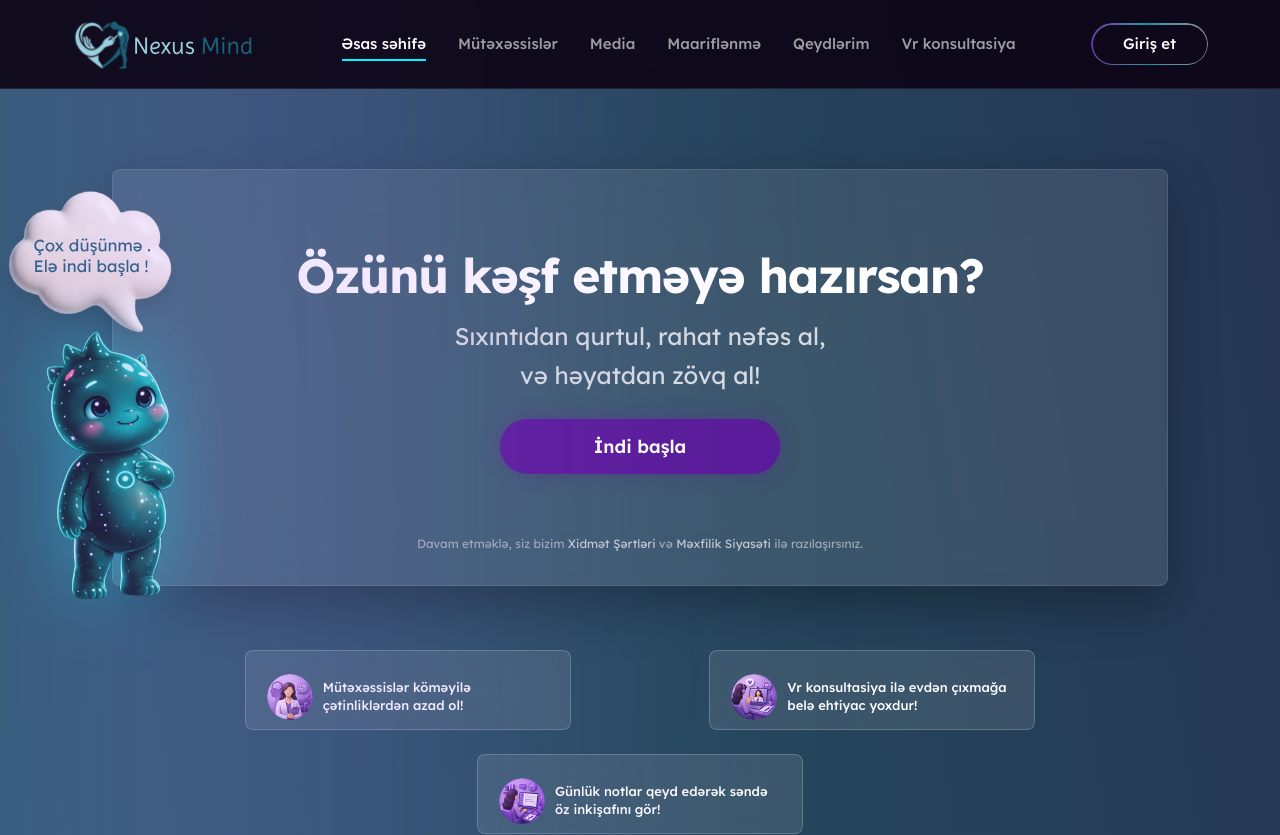
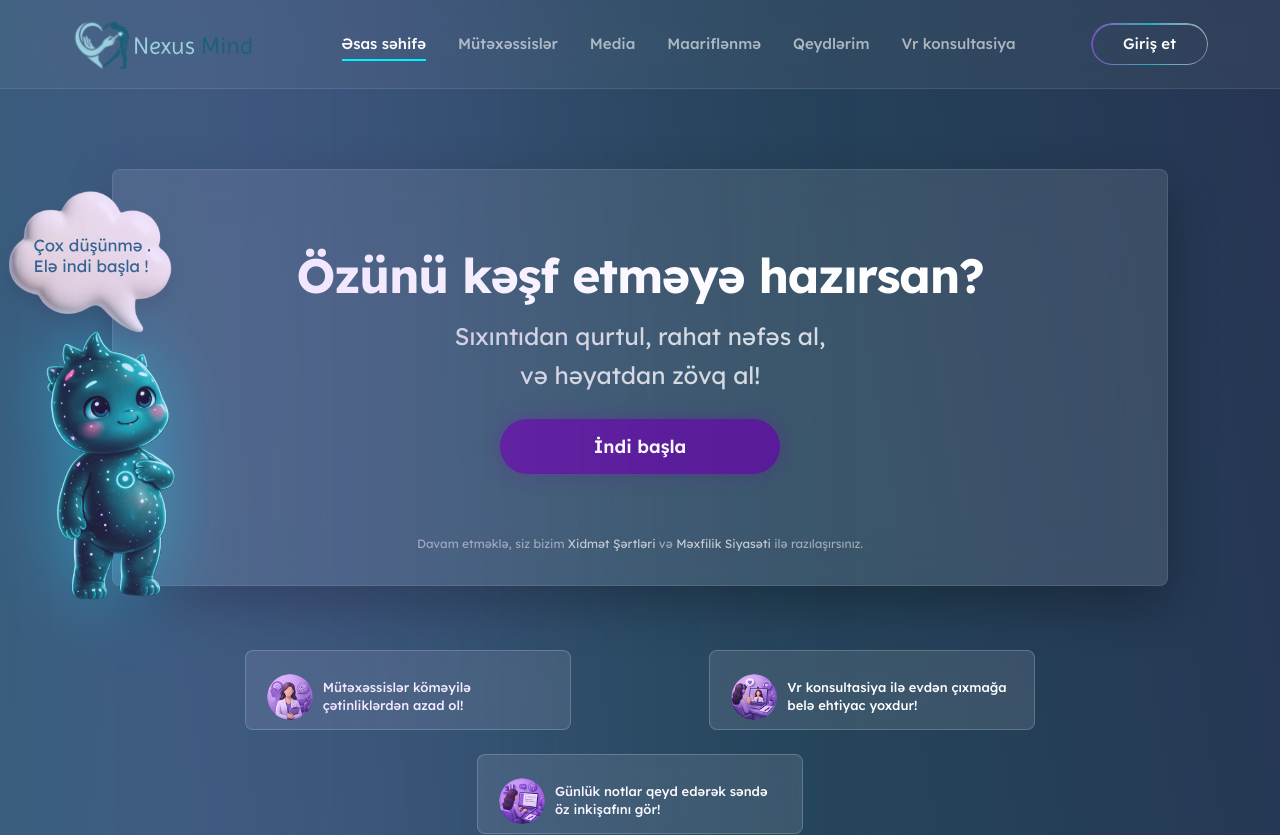
Before and after one commit to NuxusMind-Org/nexusmind_web, a React (Vite) app: page / in a window 1280 px wide. Shown: the top 835 px of the page. Built offline with nearby package versions, Linux system fonts and the light colour scheme.

Commit message:
opt navbar v2

```diff
--- a/src/features/landing/components/LandingNavbar.tsx
+++ b/src/features/landing/components/LandingNavbar.tsx
@@ -134,7 +134,7 @@ export const LandingNavbar = ({ activePage, activeSection, scrollToSection }: La
 
   return (
     <>
-      <header className="w-full px-4 sm:px-8 md:px-[72px] py-4 flex items-center justify-between z-50 bg-[#0d0415]/90 backdrop-blur-md border-b border-white/10 shrink-0 sticky top-0">
+      <header className="w-full px-4 sm:px-8 md:px-[72px] py-4 flex items-center justify-between z-50 bg-white/5 backdrop-blur-md border-b border-white/10 shrink-0 sticky top-0">
         <div
           onClick={() => {
             setIsMobileMenuOpen(false);
```
